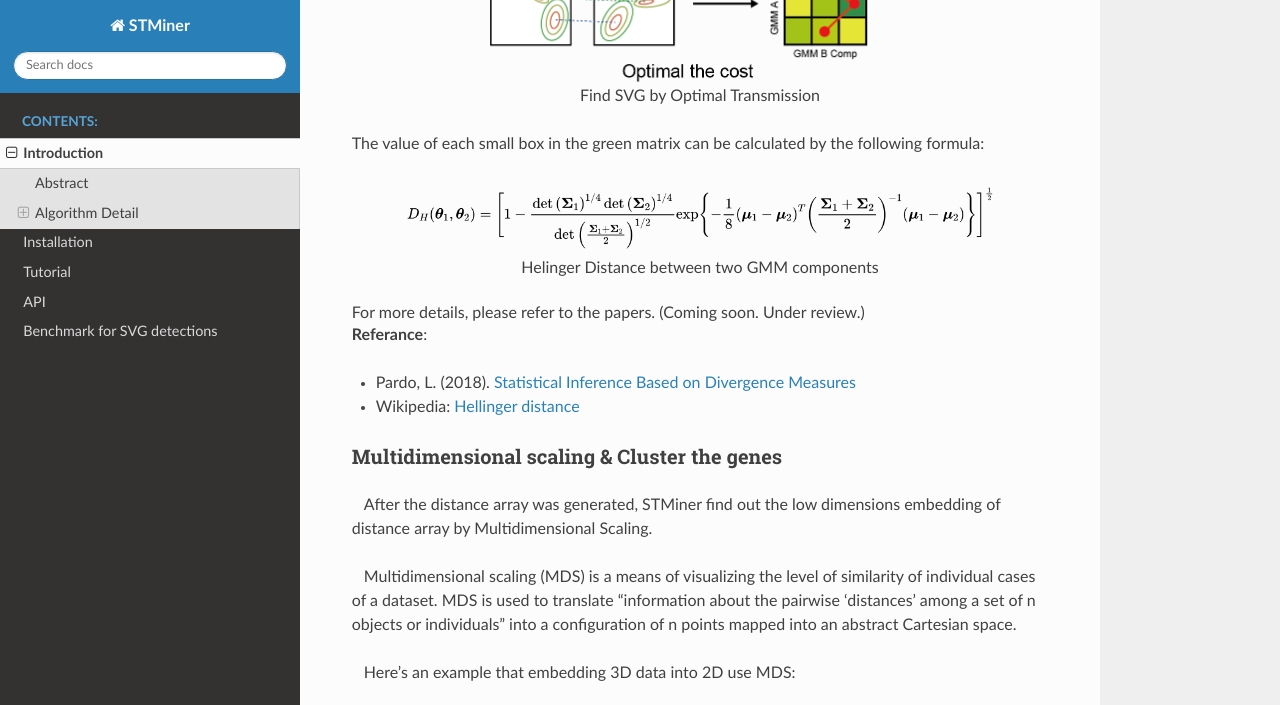
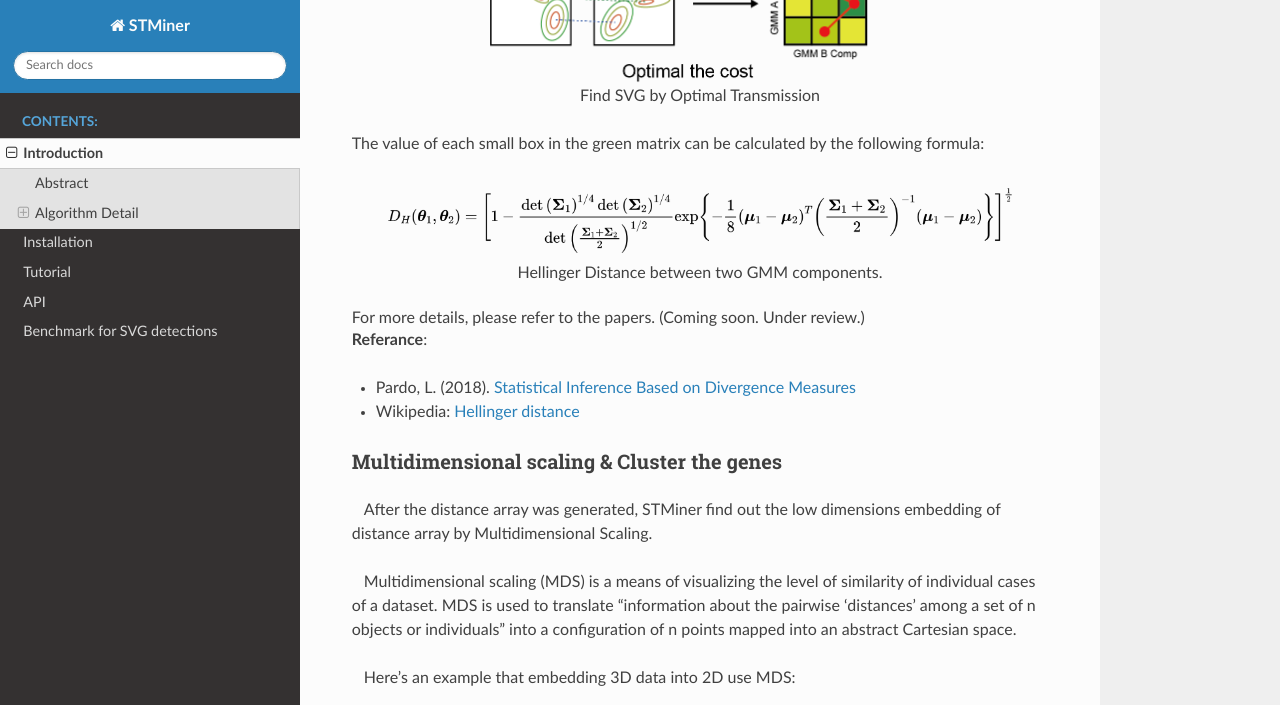
Before and after one commit to PSSUN/STMinerDoc, a Sphinx documentation site: the page built from source/Introduction/Introduction.md, in a window 1280 px wide and 900 px high, scrolled down 2315 px, cut to the strip 0-705 px from the top of the window. Built offline with Sphinx 7.4.7 and the Read the Docs theme 2.0.0, drawn with Linux system fonts in a browser that asks for light colours.

Commit message:
Update Introduction.md

```diff
--- a/source/Introduction/Introduction.md
+++ b/source/Introduction/Introduction.md
@@ -53,8 +53,8 @@
 The value of each small box in the green matrix can be calculated by the following formula:
 
 <div style="text-align: center">
-<img src="../_static/f3.png" width="600" style="text-align: center" />
-<p style="text-align: center">Helinger Distance between two GMM components</p>
+<img src="../_static/f3.png" width="640" style="text-align: center" />
+<p style="text-align: center">Hellinger Distance between two GMM components.</p>
 </div>
 For more details, please refer to the papers. (Coming soon. Under review.)
 
```
